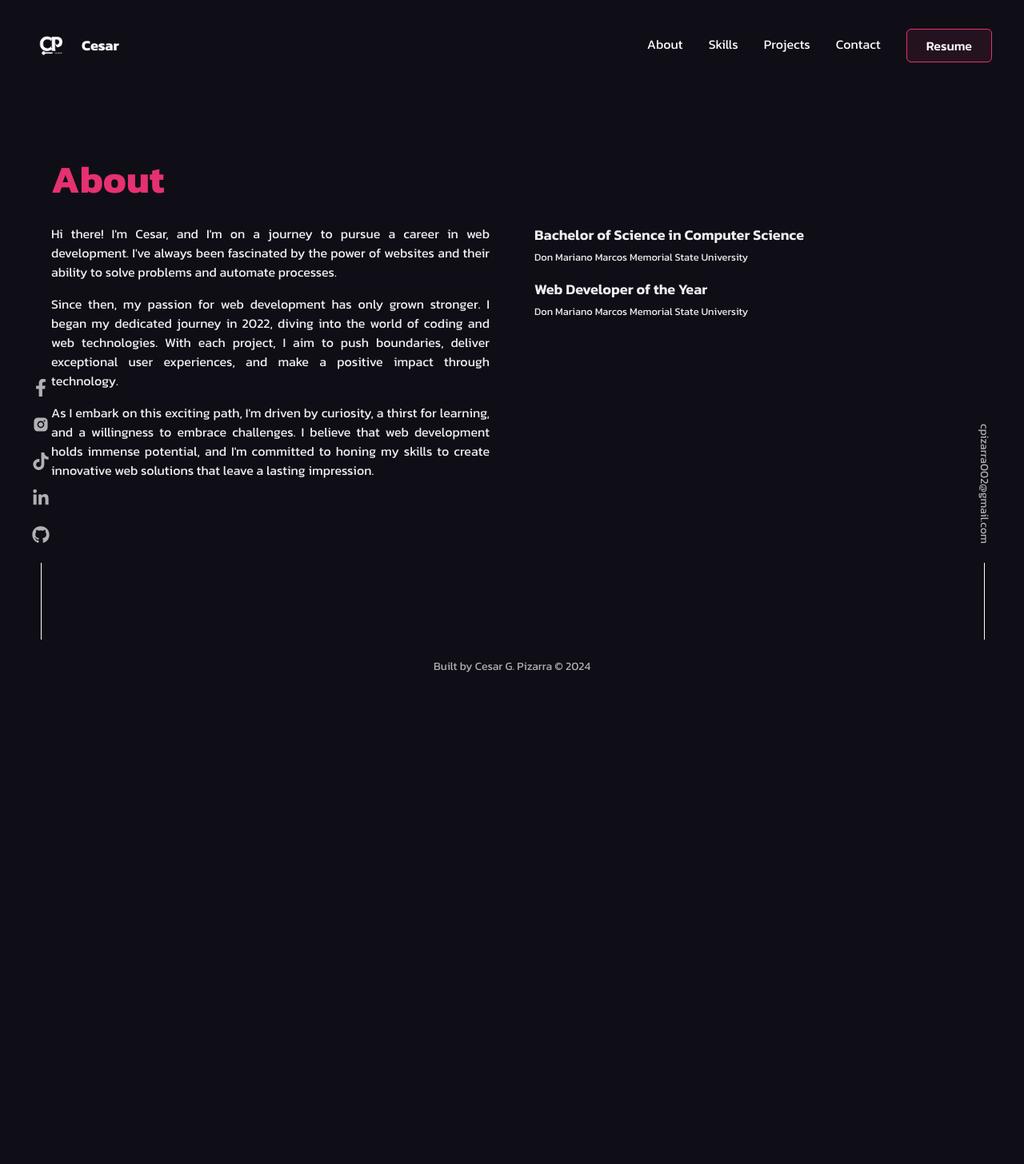
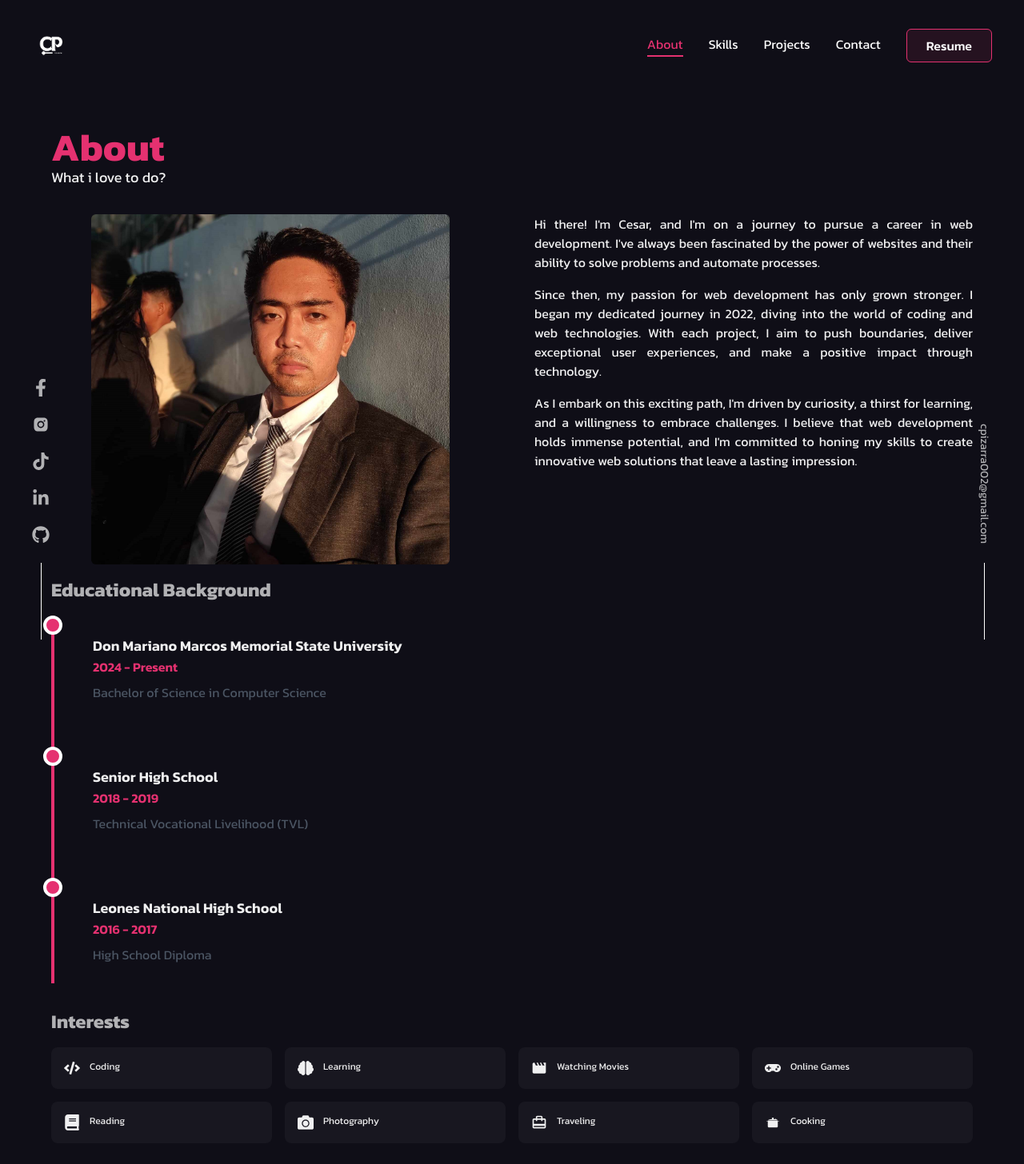
Before and after one commit to cesarpizarra/cezaru, a Next.js app: page /about in a window 1280 px wide. Shown: the top 1456 px of the page at 80% size. Before the commit the page ends 868 px from the top, so only its background shows below. Built offline with nearby package versions, Linux system fonts and the light colour scheme.

Commit message:
added new contents

```diff
--- /dev/null
+++ b/components/InterestCard.jsx
@@ -0,0 +1,25 @@
+import React from "react";
+import { motion } from "framer-motion";
+import { fadeIn } from "../utils/motion";
+
+const InterestCard = ({ title, icon }) => {
+  return (
+    <motion.div
+      variants={fadeIn("up", "tween", 0.2, 0.4)}
+      initial="hidden"
+      whileInView="show"
+      viewport={{ once: "false", amount: 0.1 }}
+      whileHover={{ scale: 1.05 }}
+      className="p-4 bg-skillBadge rounded-lg"
+    >
+      <div className="grid grid-cols-1 justify-center items-center">
+        <div className="flex tems-center gap-3">
+          <div>{icon}</div>
+          <p className="text-xs">{title}</p>
+        </div>
+      </div>
+    </motion.div>
+  );
+};
+
+export default InterestCard;
--- a/components/layouts/Header.jsx
+++ b/components/layouts/Header.jsx
@@ -7,14 +7,14 @@ import { motion, AnimatePresence } from "framer-motion";
 import {
   staggerContainer,
   headerLinksVariants,
-  fade,
   mobileMenu,
   mobileMenuLink,
 } from "../../utils/motion";
+import { usePathname } from "next/navigation";
 
 const Header = () => {
   const [isOpen, setIsOpen] = useState(false);
-
+  const pathName = usePathname();
   const toggleMenu = () => {
     setIsOpen((prev) => !prev);
     const body = document.querySelector("body");
@@ -54,7 +54,6 @@ const Header = () => {
               priority
               className="flex-none"
             />
-            <h2 className="font-bold text-lg">Cesar</h2>
           </Link>
         </motion.div>
 
@@ -83,7 +82,11 @@ const Header = () => {
                 <motion.li
                   variants={headerLinksVariants}
                   key={link.title}
-                  className={link.cName}
+                  className={`${
+                    link.url === pathName
+                      ? 'text-primary relative after:content-[""] after:block after:mt-[.14rem] after:h-[.12rem] after:bg-primary after:duration-300 after:w-full'
+                      : link.cName
+                  }`}
                 >
                   <Link href={link.url}>{link.title}</Link>
                 </motion.li>
@@ -150,7 +153,11 @@ const Header = () => {
                       transition="transition"
                       exit="exit"
                       key={link.title}
-                      className={link.cName}
+                      className={`${
+                        link.url === pathName
+                          ? 'text-primary relative after:content-[""] after:block after:mt-[.14rem] after:h-[.12rem] after:bg-primary after:duration-300 after:w-full'
+                          : link.cName
+                      }`}
                       onClick={closeMenuByNavlist}
                     >
                       <Link href={link.url}>{link.title}</Link>
--- a/components/sections/About.jsx
+++ b/components/sections/About.jsx
@@ -1,46 +1,76 @@
-import React from 'react'
-import { aboutData } from '../../constants/home'
-import { motion } from "framer-motion"
-import { staggerContainer, fadeIn } from '../../utils/motion'
-import TextSpan from '../TextSpan'
-
+import React from "react";
+import { aboutData } from "../../constants/home";
+import { motion } from "framer-motion";
+import { staggerContainer, fadeIn } from "../../utils/motion";
+import TextSpan from "../TextSpan";
+import Link from "next/link";
+import Image from "next/image";
 
 const About = () => {
-  const sentence = 'About'.split("")
+  const sentence = "About".split("");
   return (
-    <section className='w-full min-h-screen flex flex-col items-start justify-center mb-20 md:mb-0'>
-
-      <motion.div variants={staggerContainer(0.3, 0.2)} initial="hidden" whileInView="show" viewport={{once: 'false', amount: 0.45}}>
-        <motion.h2 variants={fadeIn('up','tween', .1, .6)} className='text-4xl lg:text-5xl font-bold text-primary mb-8 inline-block'>
+    <section className="w-full min-h-screen flex flex-col items-start justify-center mb-20 md:mb-0">
+      <motion.div
+        variants={staggerContainer(0.3, 0.2)}
+        initial="hidden"
+        whileInView="show"
+        viewport={{ once: "false", amount: 0.45 }}
+      >
+        <motion.h2
+          variants={fadeIn("up", "tween", 0.1, 0.6)}
+          className="text-4xl lg:text-5xl font-bold text-primary  inline-block"
+        >
           {sentence.map((letter, index) => (
             <TextSpan key={index}>
               {letter === " " ? "\u00a0" : letter}
             </TextSpan>
           ))}
         </motion.h2>
-
-        <div className='grid lg:grid-cols-2 gap-14'>
-          <motion.div variants={fadeIn('up','tween', .4, .8)} className='flex flex-col space-y-4 text-justify'>
+        <motion.p
+          variants={fadeIn("up", "tween", 0.1, 0.6)}
+          className="text-lg mb-8"
+        >
+          What i love to do?
+        </motion.p>
+        <div className="grid lg:grid-cols-2 gap-14">
+          <div>
+            <motion.div
+              variants={fadeIn("up", "tween", 0.6, 0.8)}
+              className="mb-4"
+            >
+              <div className="mx-auto max-w-md">
+                <Image
+                  src="/cezar.jpg"
+                  width="400"
+                  height="400"
+                  alt="My Image"
+                  style={{ width: "auto", height: "auto" }}
+                  className="rounded-md"
+                />
+              </div>
+            </motion.div>
+          </div>
+          <motion.div
+            variants={fadeIn("up", "tween", 0.4, 0.8)}
+            className="flex flex-col space-y-4 text-justify"
+          >
             {aboutData.heading.map((text, index) => (
               <p key={index}>{text}</p>
             ))}
+
+            <div className="mt-4 flex">
+              <Link
+                href="/about"
+                className="px-12 py-2.5 text-lg rounded-md text-wht border-[0.1rem] border-primary bg-primary/10 hover:bg-primary/[.05] font-medium transition-colors ease-in-out duration-200"
+              >
+                Read more
+              </Link>
+            </div>
           </motion.div>
-
-          <div>
-            <motion.div variants={fadeIn('up','tween', .6, .8)} className='mb-4'>
-              <h4 className='text-lg font-semibold'>{aboutData.education.course}</h4>
-              <small className='text-secondaryWhite'>{aboutData.education.school}</small>
-            </motion.div>
-
-            <motion.div variants={fadeIn('up','tween', 0.8, .8)}>
-              <h4 className='text-lg font-semibold'>{aboutData.certification.title}</h4>
-              <small className='text-secondaryWhite'>{aboutData.certification.school}</small>
-            </motion.div>
-          </div>
         </div>
       </motion.div>
     </section>
-  )
-}
+  );
+};
 
-export default About
+export default About;
--- a/constants/home.js
+++ b/constants/home.js
@@ -1,6 +1,8 @@
 import { FaTiktok, FaFacebookF, FaLinkedinIn, FaGithub } from "react-icons/fa";
 import { AiFillInstagram } from "react-icons/ai";
-
+import { MdCardTravel, MdMovie } from "react-icons/md";
+import { FaCode, FaBrain, FaBook, FaGamepad, FaCamera } from "react-icons/fa";
+import { GiCookingPot } from "react-icons/gi";
 export const navLinks = [
   {
     title: "About",
@@ -106,7 +108,7 @@ export const skills = [
     logo: "react.png",
   },
   {
-    name: "Next",
+    name: "Next Js",
     logo: "nextjs.png",
   },
   {
@@ -233,3 +235,38 @@ export const contactData = {
   title:
     "I am actively seeking opportunities as a web developer and would love to contribute to real projects while expanding my skill set. If you're interested, don't hesitate to reach out. I'm always available to connect and discuss potential collaborations.",
 };
+
+export const interests = [
+  {
+    icon: <FaCode size={20} />,
+    title: "Coding",
+  },
+  {
+    icon: <FaBrain size={20} />,
+    title: "Learning",
+  },
+  {
+    icon: <MdMovie size={20} />,
+    title: "Watching Movies",
+  },
+  {
+    icon: <FaGamepad size={20} />,
+    title: "Online Games",
+  },
+  {
+    icon: <FaBook size={20} />,
+    title: "Reading",
+  },
+  {
+    icon: <FaCamera size={20} />,
+    title: "Photography",
+  },
+  {
+    icon: <MdCardTravel size={20} />,
+    title: "Traveling",
+  },
+  {
+    icon: <GiCookingPot size={20} />,
+    title: "Cooking",
+  },
+];
--- a/pages/about.jsx
+++ b/pages/about.jsx
@@ -1,12 +1,32 @@
 import React from "react";
 import Head from "next/head";
-import { aboutData } from "../constants/home";
+import { aboutData, interests } from "../constants/home";
 import { motion } from "framer-motion";
 import { staggerContainer, fadeIn } from "../utils/motion";
 import TextSpan from "../components/TextSpan";
+import Image from "next/image";
+import InterestCard from "../components/InterestCard";
 
 const about = () => {
   const sentence = "About".split("");
+  const educationData = [
+    {
+      year: "2024 - Present",
+      institution: "Don Mariano Marcos Memorial State University",
+      degree: "Bachelor of Science in Computer Science",
+    },
+    {
+      year: "2018 - 2019",
+      institution: "Senior High School",
+      degree: "Technical Vocational Livelihood (TVL)",
+    },
+
+    {
+      year: "2016 - 2017",
+      institution: "Leones National High School",
+      degree: "High School Diploma",
+    },
+  ];
   return (
     <>
       <Head>
@@ -16,7 +36,7 @@ const about = () => {
         <link rel="icon" href="/my-logo.png" />
       </Head>
       <main className="relative max-w-6xl px-5 md:px-10 lg:px-12 xl:px-0 mx-auto z-20">
-        <section className="w-full min-h-screen flex flex-col items-start justify-center pt-40 lg:pt-0 mb-14 lg:mb-0">
+        <section className="w-full min-h-screen flex flex-col items-start justify-center pt-40 mb-14 lg:mb-0">
           <motion.div
             variants={staggerContainer(0.3, 0.2)}
             initial="hidden"
@@ -25,7 +45,7 @@ const about = () => {
           >
             <motion.h2
               variants={fadeIn("up", "tween", 0.1, 0.6)}
-              className="text-4xl lg:text-5xl font-bold text-primary mb-8 inline-block"
+              className="text-4xl lg:text-5xl font-bold text-primary inline-block"
             >
               {sentence.map((letter, index) => (
                 <TextSpan key={index}>
@@ -33,7 +53,31 @@ const about = () => {
                 </TextSpan>
               ))}
             </motion.h2>
+
+            <motion.p
+              variants={fadeIn("up", "tween", 0.1, 0.6)}
+              className="text-lg mb-8"
+            >
+              What i love to do?
+            </motion.p>
             <div className="grid lg:grid-cols-2 gap-14">
+              <div>
+                <motion.div
+                  variants={fadeIn("up", "tween", 0.6, 0.8)}
+                  className="mb-4"
+                >
+                  <div className="mx-auto max-w-md">
+                    <Image
+                      src="/cezar.jpg"
+                      width="400"
+                      height="400"
+                      alt="My Image"
+                      style={{ width: "auto", height: "auto" }}
+                      className="rounded-md"
+                    />
+                  </div>
+                </motion.div>
+              </div>
               <motion.div
                 variants={fadeIn("up", "tween", 0.4, 0.8)}
                 className="flex flex-col space-y-4 text-justify"
@@ -42,28 +86,51 @@ const about = () => {
                   <p key={index}>{text}</p>
                 ))}
               </motion.div>
+            </div>
 
-              <div>
-                <motion.div
-                  variants={fadeIn("up", "tween", 0.6, 0.8)}
-                  className="mb-4"
-                >
-                  <h4 className="text-lg font-semibold">
-                    {aboutData.education.course}
-                  </h4>
-                  <small className="text-secondaryWhite">
-                    {aboutData.education.school}
-                  </small>
-                </motion.div>
+            <div>
+              <motion.h3
+                variants={fadeIn("up", "tween", 0.1, 0.8)}
+                className="text-xl lg:text-2xl font-bold text-whiteSecondary inline-block"
+              >
+                Educational Background
+              </motion.h3>
+              <motion.div
+                variants={fadeIn("up", "tween", 0.4, 0.8)}
+                className="relative mt-4 border-l-4 border-primary"
+              >
+                {educationData.map((edu, index) => (
+                  <div key={index} className="mb-8 ml-6">
+                    <div className="absolute w-6 h-6 bg-primary rounded-full -left-3.5 border-4 border-white"></div>
+                    <div className=" p-6 rounded-md ">
+                      <h3 className="text-lg font-semibold">
+                        {edu.institution}
+                      </h3>
+                      <span className="text-primary font-semibold">
+                        {edu.year}
+                      </span>
+                      <p className="mt-2 text-gray-600">{edu.degree}</p>
+                    </div>
+                  </div>
+                ))}
+              </motion.div>
+            </div>
 
-                <motion.div variants={fadeIn("up", "tween", 0.6, 0.8)}>
-                  <h4 className="text-lg font-semibold">
-                    {aboutData.certification.title}
-                  </h4>
-                  <small className="text-secondaryWhite">
-                    {aboutData.certification.school}
-                  </small>
-                </motion.div>
+            <div>
+              <motion.h3
+                variants={fadeIn("up", "tween", 0.1, 0.8)}
+                className="text-xl lg:text-2xl font-bold text-whiteSecondary inline-block"
+              >
+                Interests
+              </motion.h3>
+              <div className="grid grid-cols-2 md:grid-cols-3 gap-4 mt-4  lg:grid-cols-4">
+                {interests.map((skill) => (
+                  <InterestCard
+                    key={skill.title}
+                    title={skill.title}
+                    icon={skill.icon}
+                  />
+                ))}
               </div>
             </div>
           </motion.div>
--- a/pages/projects.jsx
+++ b/pages/projects.jsx
@@ -48,7 +48,7 @@ const projects = () => {
                 variants={fadeIn("up", "tween", 0.1, 0.6)}
                 className="text-lg"
               >
-                Here are the projects that I&apos;ve built.
+                Here are some of the projects that I built.
               </motion.p>
             </motion.div>
 
--- a/pages/skills.jsx
+++ b/pages/skills.jsx
@@ -40,7 +40,7 @@ const skills = () => {
                 variants={fadeIn("up", "tween", 0.1, 0.6)}
                 className="text-lg"
               >
-                Technologies and tools that I use in building websites.
+                These are the technologies and tools I use.
               </motion.p>
             </motion.div>
             <div className="grid grid-cols-2 md:grid-cols-4 gap-4 lg:grid-cols-6">
```
Also changed, not shown: components/layouts/Layout.jsx (+22 -18 lines), components/sections/Contacts.jsx (+9 -1 lines), components/sections/Projects.jsx (+4 -4 lines), components/sections/Skills.jsx (+38 -18 lines), pages/contact.jsx (+8 -1 lines), public/cezar.jpg (added).
